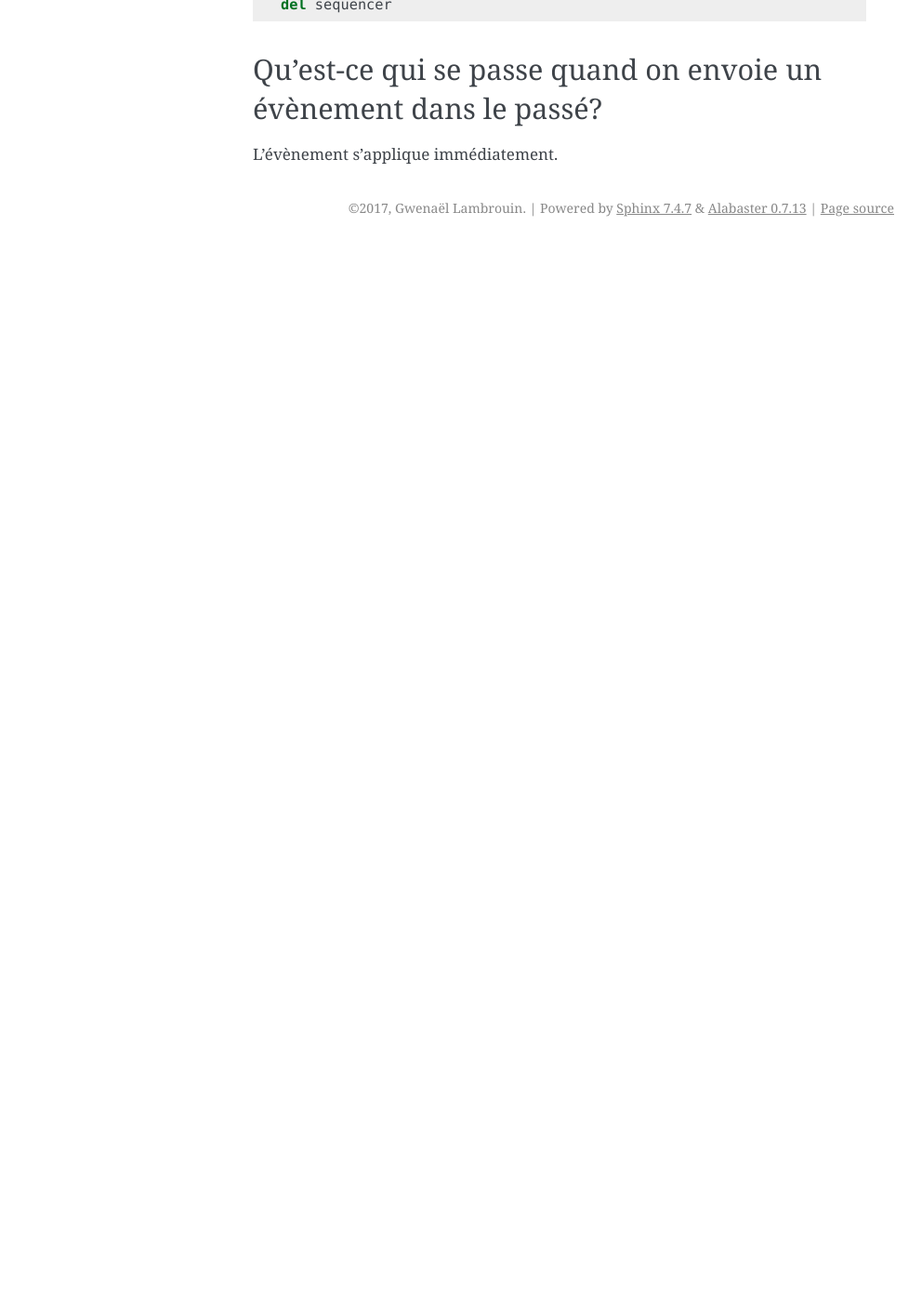
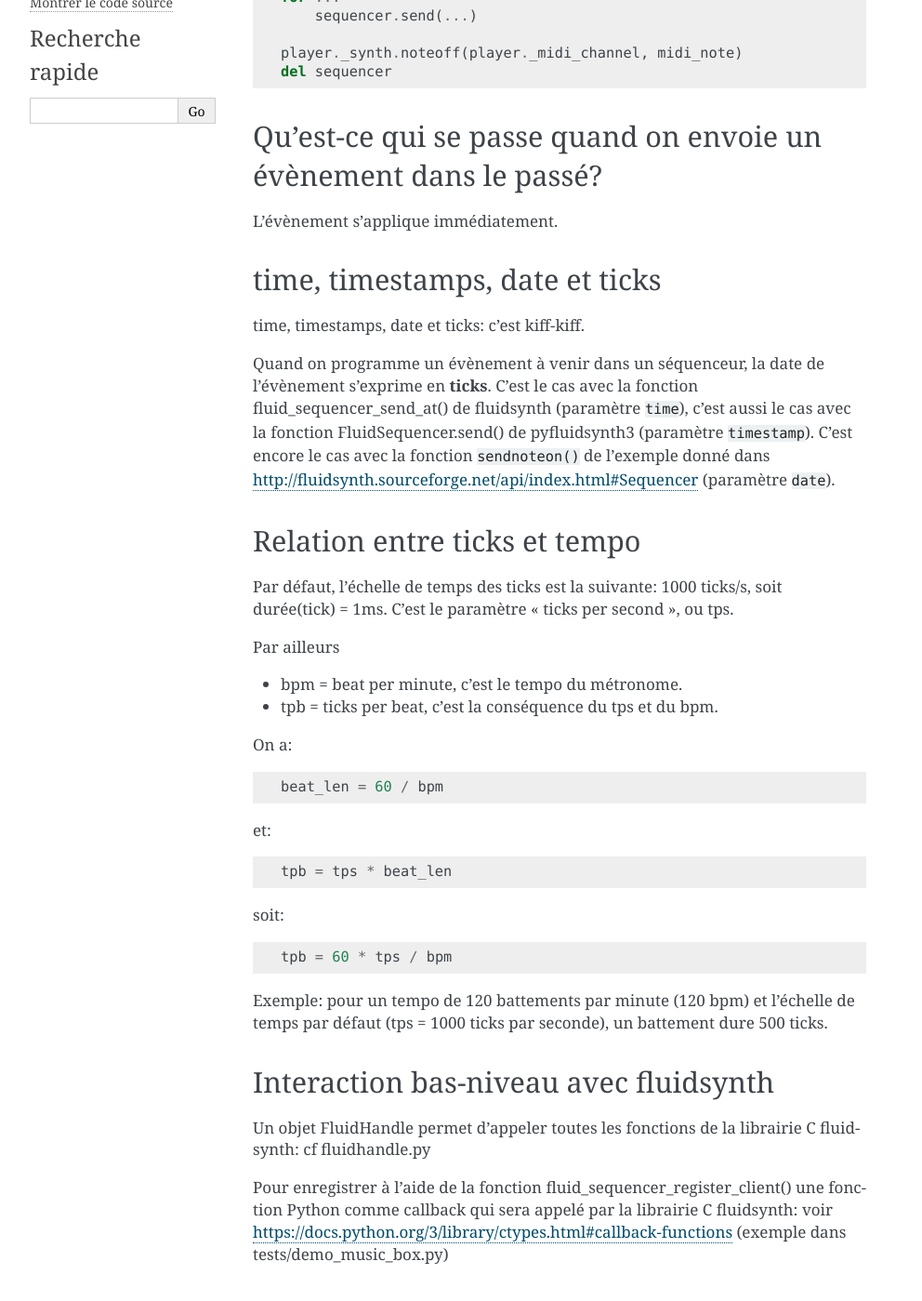
Before and after one commit to glm35/abcted, a Sphinx documentation site: the page built from docs/developer_docs/fluidsynth_notes.rst, in a window 1280 px wide and 1400 px high, scrolled down 467 px. Shown: the whole window at 93% size, without its empty margins (148-1140 px from the left). Built offline with Sphinx 7.4.7, drawn with Linux system fonts in a browser that asks for light colours; before the commit the page ends 900 px from its top, so only the background shows below that; some of the changed text lies outside the part shown.

```diff
--- a/docs/developer_docs/fluidsynth_notes.rst
+++ b/docs/developer_docs/fluidsynth_notes.rst
@@ -23,3 +26,60 @@
 ==================================================================
 
 L'évènement s'applique immédiatement.
+
+
+time, timestamps, date et ticks
+===============================
+
+time, timestamps, date et ticks: c'est kiff-kiff.
+
+Quand on programme un évènement à venir dans un séquenceur, la date de
+l'évènement s'exprime en **ticks**.  C'est le cas avec la fonction
+fluid_sequencer_send_at() de fluidsynth (paramètre ``time``), c'est aussi
+le cas avec la fonction FluidSequencer.send() de pyfluidsynth3 (paramètre
+``timestamp``).  C'est encore le cas avec la fonction ``sendnoteon()`` de
+l'exemple donné dans http://fluidsynth.sourceforge.net/api/index.html#Sequencer
+(paramètre ``date``).
+
+
+Relation entre ticks et tempo
+=============================
+
+Par défaut, l'échelle de temps des ticks est la suivante: 1000 ticks/s, soit
+durée(tick) = 1ms.  C'est le paramètre "ticks per second", ou tps.
+
+Par ailleurs
+
+* bpm = beat per minute, c'est le tempo du métronome.
+
+* tpb = ticks per beat, c'est la conséquence du tps et du bpm.
+
+On a::
+
+  beat_len = 60 / bpm
+
+et::
+
+  tpb = tps * beat_len
+
+soit::
+
+  tpb = 60 * tps / bpm
+
+
+Exemple: pour un tempo de 120 battements par minute (120 bpm) et l'échelle
+de temps par défaut (tps = 1000 ticks par seconde), un battement dure
+500 ticks.
+
+
+Interaction bas-niveau avec fluidsynth
+======================================
+
+Un objet FluidHandle permet d'appeler toutes les fonctions de la librairie
+C fluidsynth: cf fluidhandle.py
+
+Pour enregistrer à l'aide de la fonction fluid_sequencer_register_client()
+une fonction Python comme callback qui sera appelé par
+la librairie C fluidsynth: voir
+https://docs.python.org/3/library/ctypes.html#callback-functions
+(exemple dans tests/demo_music_box.py)
```
Also changed, not shown: other parts of docs/developer_docs/fluidsynth_notes.rst (+3 -0 lines), docs/developer_docs/roadmap.rst (+19 -1 lines), 1 other file.
